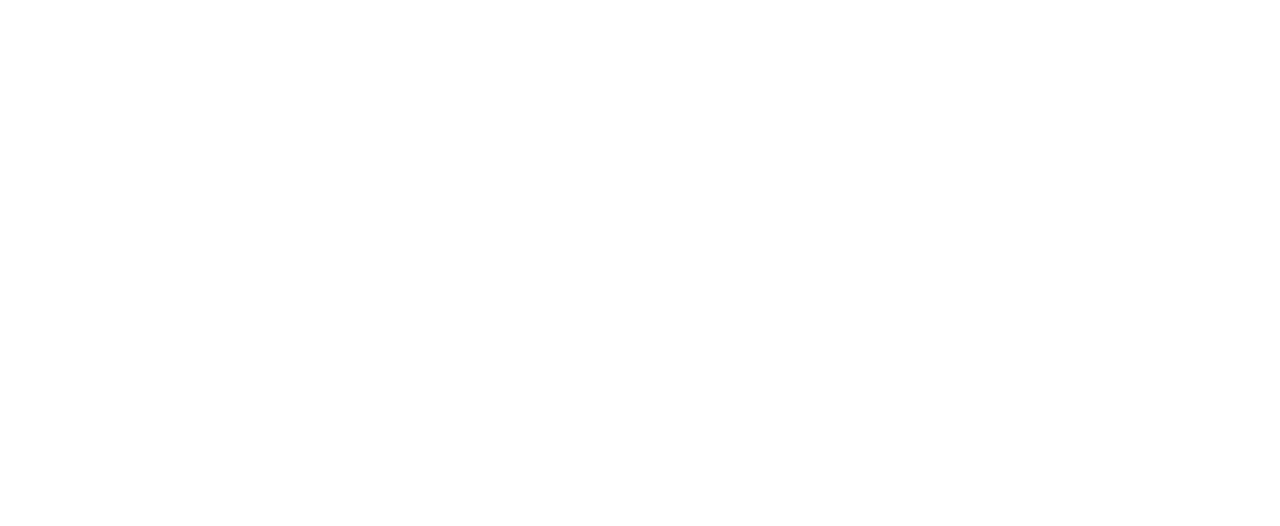
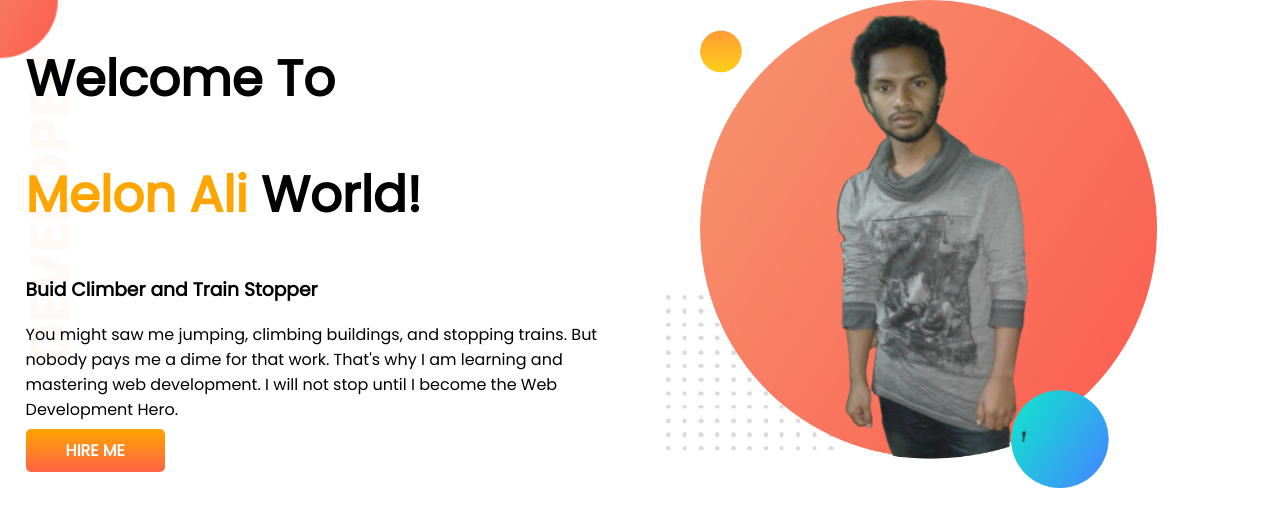
Before and after one commit to Melon-ali/developer-portfolio, a plain HTML site: page index.html in a window 1280 px wide. Drawn offline with Linux system fonts and the light colour scheme.

Commit message:
top banner added

```diff
--- a/index.html
+++ b/index.html
@@ -1,13 +1,35 @@
 <!DOCTYPE html>
 <html lang="en">
+
 <head>
     <meta charset="UTF-8">
     <meta http-equiv="X-UA-Compatible" content="IE=edge">
     <meta name="viewport" content="width=device-width, initial-scale=1.0">
     <title>Melon Portfolio</title>
+    <link rel="preconnect" href="https://fonts.googleapis.com">
+    <link rel="preconnect" href="https://fonts.gstatic.com" crossorigin>
+    <link href="https://fonts.googleapis.com/css2?family=Poppins&display=swap" rel="stylesheet">
     <link rel="stylesheet" href="style.css">
 </head>
+
 <body>
+    <section class="top-banner">
+        <div class="half-width">
+            <h1>Welcome To</h1>
+            <h1><span class="orange-color">Melon Ali</span> World!</h1>
+            <h3>Buid Climber and Train Stopper</h3>
+            <p>You might saw me jumping, climbing buildings, and stopping trains. But nobody pays me a dime for that
+                work.
+                That's why I am learning and mastering web development. I will not stop until I become the Web
+                Development
+                Hero.
+            </p>
+            <a class="link-button" href="http://" target="_blank">HIRE ME</a>
+        </div>
+        <div class="half-width">
+            <img src="images/Melon-pic-with-bg.png" alt="">
+        </div>
+    </section>
+</body>
 
-</body>
 </html>
--- a/style.css
+++ b/style.css
@@ -0,0 +1,32 @@
+body{
+    font-family: 'Poppins', sans-serif;
+    margin: 0;
+}
+h1{
+    font-size: 50px;
+}
+.orange-color{
+    color:orange;
+}
+section{
+    display: flex;
+}
+.half-width{
+    width: 50%;
+    padding-left: 2%;
+}
+.half-width img{
+    width: 80%;
+}
+.link-button{
+    text-decoration: none;
+    background-image: linear-gradient(orange, tomato);
+    padding: 10px 40px;
+    color: white;
+    font-weight: 700;
+    border-radius: 5px;
+}
+.top-banner{
+    background-image: url(images/top-banner.png);
+    background-repeat: no-repeat;
+}
```
Also changed, not shown: images/Melon-pic-with-bg.png (added), images/Melon-pic-with-bg2.png (added), images/dream-bg.png (added), images/exp-bg.png (added), images/jhankar.png (added), images/jhankar2.png (added), images/my-bg.png (added), images/my-bg2.png (added), images/top-banner.png (added).
